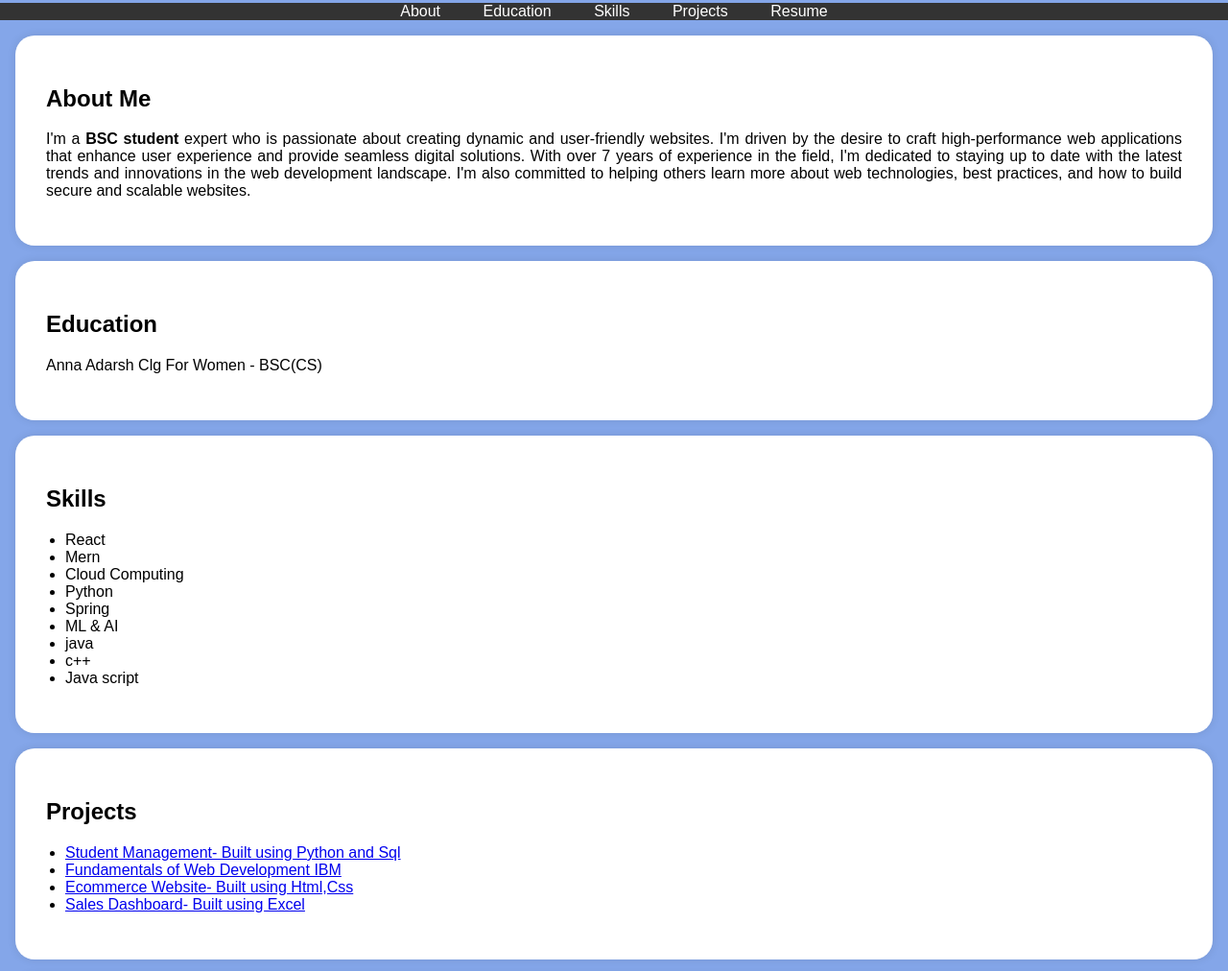
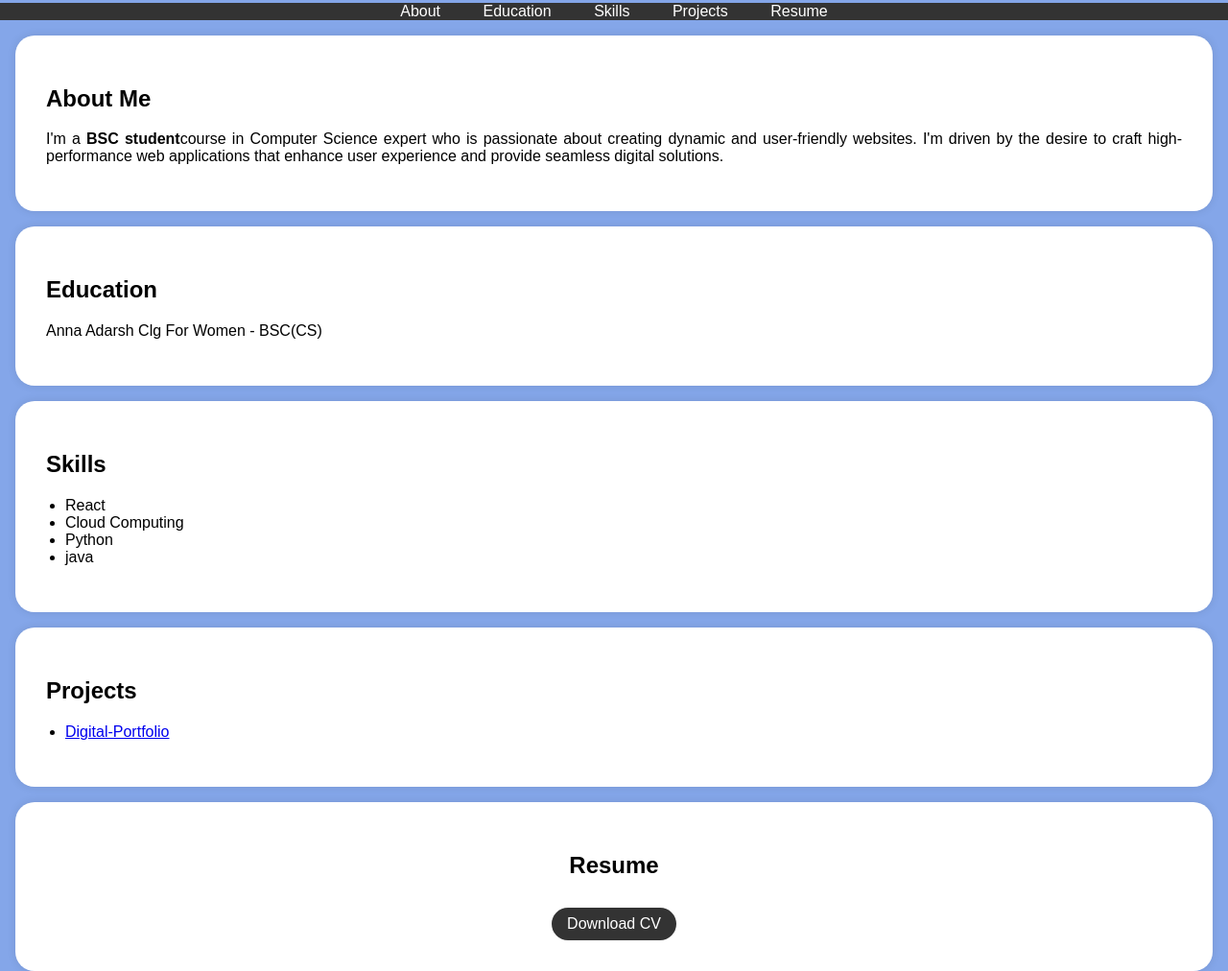
Before and after one commit to sandhiyaram3076/digital-portfolio, a plain HTML site: page index.html in a window 1280 px wide. Shown: the part 210-1222 px from the top of the page at 96% size. Drawn offline with Linux system fonts and the light colour scheme.

Commit message:
Update index.html

```diff
--- a/index.html
+++ b/index.html
@@ -115,12 +115,9 @@
     <section id="about">
         <div class="section-content">
             <h2>About Me</h2>
-            <p>I'm a <b>BSC student</b> expert who is passionate about creating dynamic and user-friendly websites.
+            <p>I'm a <b>BSC student</b>course in Computer Science expert who is passionate about creating dynamic and user-friendly websites.
                 I'm driven by the desire to craft high-performance web applications that enhance user experience and provide
-                 seamless digital solutions. With over 7 years of experience in the field, I'm dedicated to staying up to date
-                 with the latest trends and innovations in the
-                 web development landscape. I'm also committed to helping others learn more about web technologies,
-                 best practices, and how to build secure and scalable websites.</p>
+                 seamless digital solutions. </p>
 
         </div>
     </section>
@@ -139,14 +136,9 @@
             <h2>Skills</h2>
             <ul>
                 <li>React</li>
-                <li>Mern</li>
                 <li>Cloud Computing</li>
                 <li>Python</li>
-                <li>Spring</li>
-                <li>ML & AI</li>
                 <li>java</li>
-                <li>c++</li>
-                <li>Java script</li>
             </ul>
         </div>
     </section>
@@ -155,10 +147,7 @@
         <div class="section-content">
             <h2>Projects</h2>
             <ul>
-                <li><a href="#">Student Management- Built using Python and Sql</a></li>
-                <li><a href="#">Fundamentals of Web Development IBM</a></li>
-                <li><a href="#">Ecommerce Website- Built using Html,Css</a></li>
-                <li><a href="#">Sales Dashboard- Built using Excel</a></li>
+                <li><a href="#">Digital-Portfolio</a></li>
                 <!-- Add more project links here -->
             </ul>
         </div>
```
